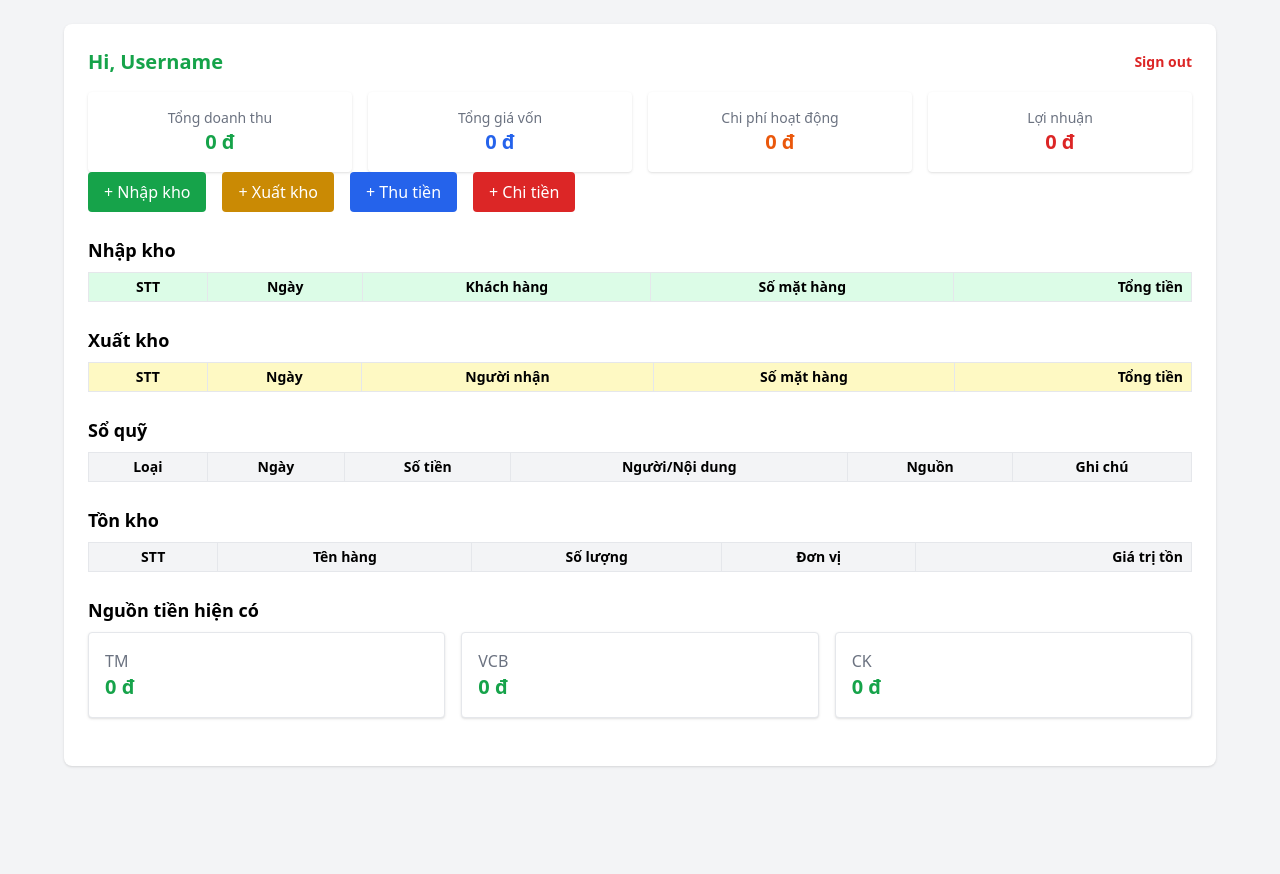
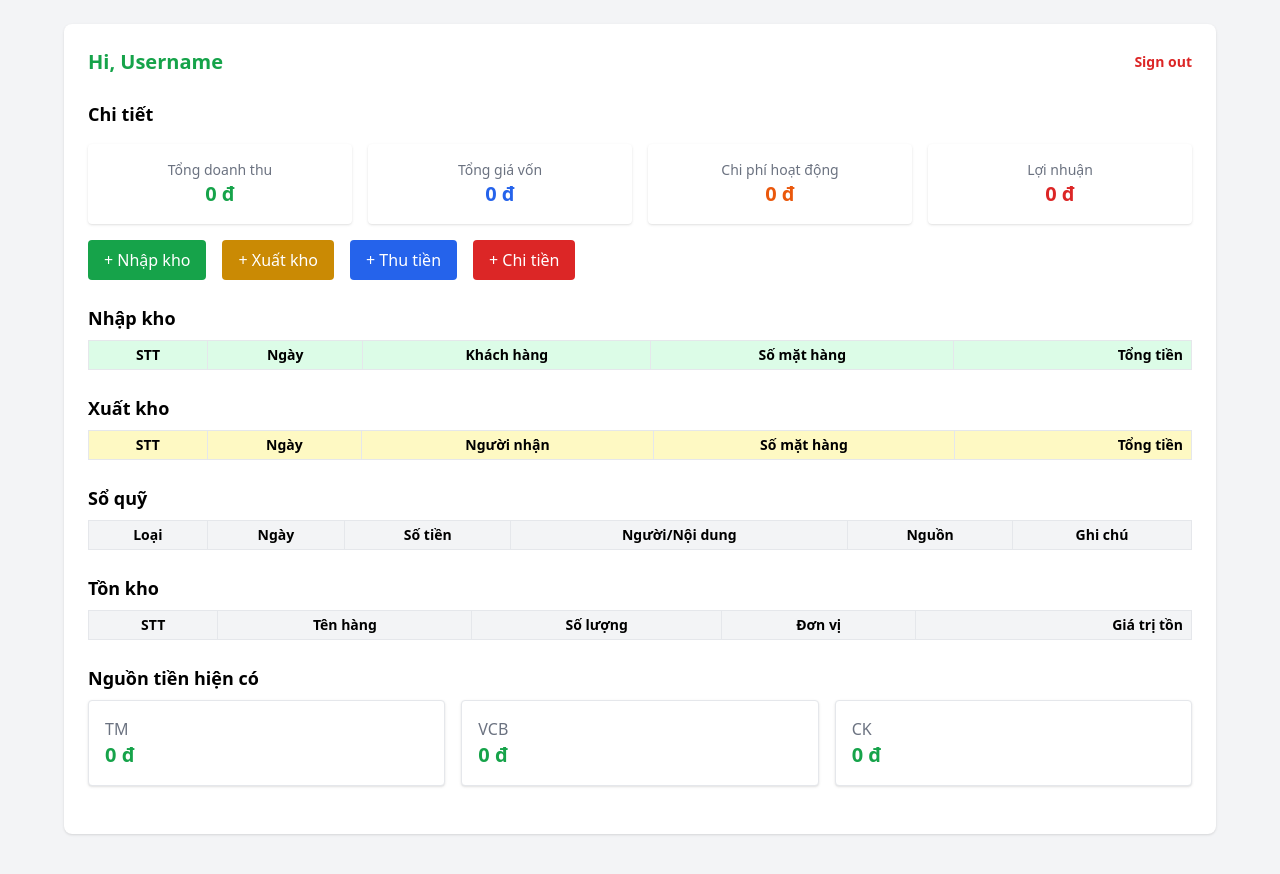
Before and after one commit to phelieuandan/phelieuandan.github.io, a Jekyll site: the page dashboard.html, which Jekyll copies as it is, in a window 1280 px wide. Shown: the top 874 px of the page. Built offline with Jekyll 4.4.1, drawn with Linux system fonts in a browser that asks for light colours; nearby versions of some CDN libraries; comment, search, counter and statistics services are not loaded.

Commit message:
Update dashboard.html

```diff
--- a/dashboard.html
+++ b/dashboard.html
@@ -20,7 +20,8 @@
       <button onclick="logout()" class="text-sm font-bold text-red-600 hover:underline">Sign out</button>
     </div>
 
-<div class="grid grid-cols-1 md:grid-cols-2 lg:grid-cols-4 gap-4 mt-4 text-center">
+<h3 class="text-lg font-semibold mt-6 mb-2">Chi tiết</h3>
+<div class="grid grid-cols-1 md:grid-cols-2 lg:grid-cols-4 gap-4 mt-4 mb-4 text-center">
   <div class="bg-white shadow rounded p-4">
     <p class="text-sm text-gray-500">Tổng doanh thu</p>
     <p id="totalRevenue" class="text-xl font-semibold text-green-600">0 đ</p>
```
